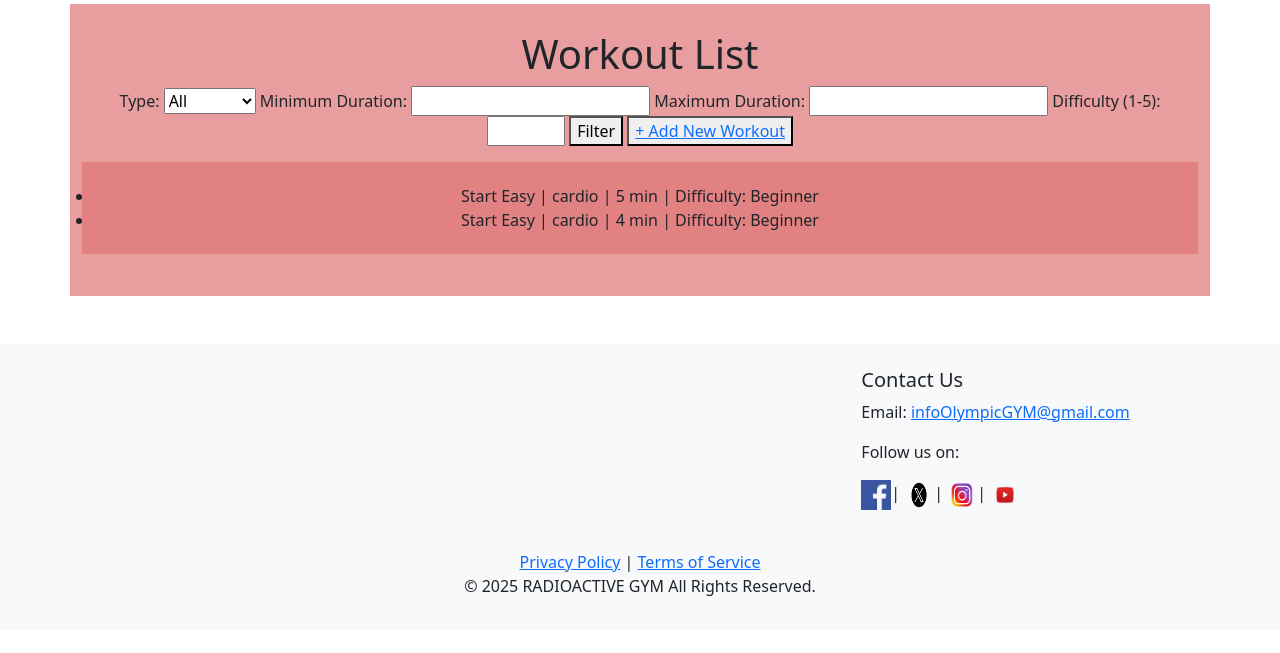
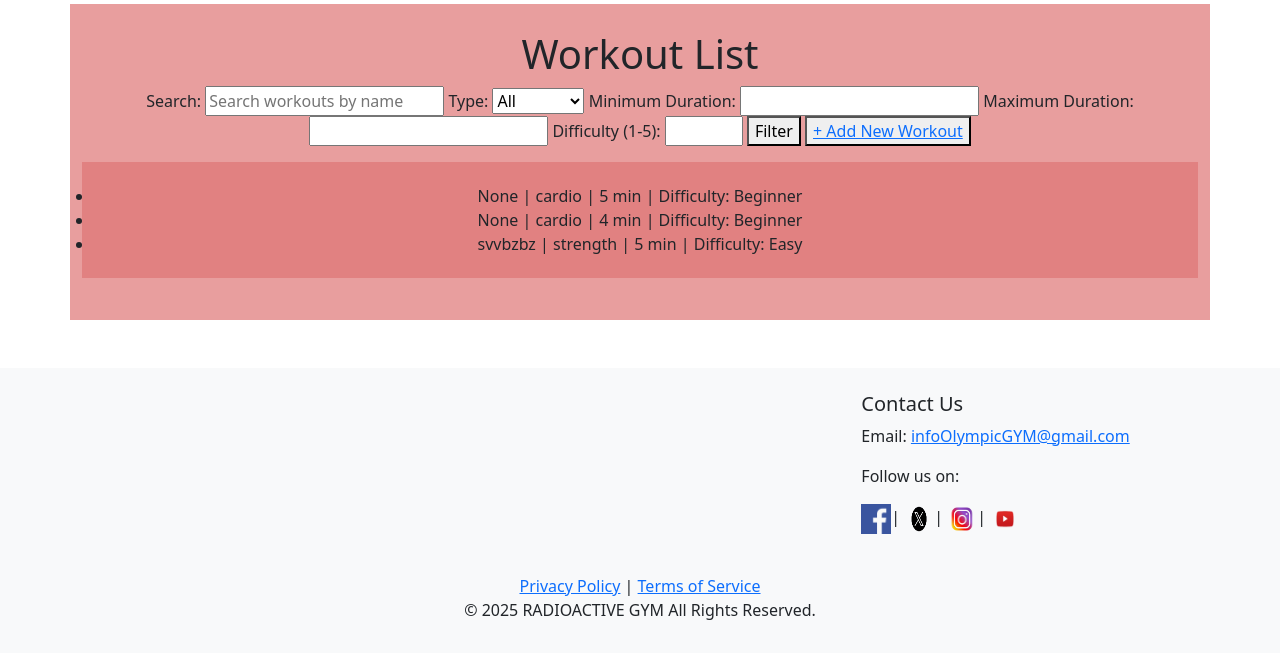
Before and after one commit to SpanoudisAP/Olympic-Gym, a Django app: page /workout/workout_list/ in a window 1280 px wide. Shown: the part 66-719 px from the top of the page. Run offline with Django 5.2, Linux system fonts and the light colour scheme; data comes from the database, SQL or seed files in the repository; some libraries are stand-ins or nearby versions.

Commit message:
workout search option

```diff
--- a/workout/forms.py
+++ b/workout/forms.py
@@ -4,10 +4,10 @@
 class WorkoutForm(forms.ModelForm):
     class Meta:
         model = Workout
-        fields = ['name', 'type', 'duration', 'difficulty']
+        fields = ['custom_name', 'type', 'duration', 'difficulty']
         widgets = {
             'type': forms.Select(attrs={'class': 'form-select'}),
-            'name': forms.TextInput(attrs={'class': 'form-control'}),
+            'custom_name': forms.TextInput(attrs={'class': 'form-control'}),
             'duration': forms.NumberInput(attrs={'class': 'form-control'}),
             'difficulty': forms.Select(attrs={'class': 'form-control'}),
         }
--- a/workout/models.py
+++ b/workout/models.py
@@ -5,7 +5,7 @@
 class Workout(models.Model):
 
     WORKOUT_TYPES = [
-
+        # Workout type
         ('cardio', 'Cardio'),
         ('strength', 'Strength'),
         ('flexibility', 'Flexibility'),
@@ -14,7 +14,7 @@
     ]
 
     DIFFICULTY_LEVELS = [
-
+        # Workout dif level
         (1, 'Beginner'),
         (2, 'Easy'),
         (3, 'Moderate'),
@@ -23,10 +23,10 @@
 
     ]
 
-    name = models.CharField(max_length=100)
-    type = models.CharField(max_length=20, choices=WORKOUT_TYPES)
-    duration = models.PositiveIntegerField(help_text="Duration in minutes")
-    difficulty = models.IntegerField(choices=DIFFICULTY_LEVELS)
+    custom_name = models.CharField(max_length=50, blank=True, null=True) # To add a Name for the workout
+    type = models.CharField(max_length=20, choices=WORKOUT_TYPES) # choose a type from the options
+    duration = models.PositiveIntegerField(help_text="Duration in minutes") #Duration of the workout
+    difficulty = models.IntegerField(choices=DIFFICULTY_LEVELS) # Difficulty level
 
 
     def __str__(self):
--- a/workout/templates/workout/workout_list.html
+++ b/workout/templates/workout/workout_list.html
@@ -13,6 +13,10 @@
     <div class="container text-center">
         <h1>Workout List</h1>
         <form method="get">
+
+            <label>Search:</label>
+            <input type="text" name="s" placeholder="Search workouts by name">
+
             <label>Type:</label>
             <select name="type">
                 <option value="">All</option>
@@ -38,10 +42,10 @@
         <ul class="container text-center">
             {% for workout in workout %}
                 <li>
-                    {{ workout.name }} | {{ workout.type }} | {{ workout.duration }} min | Difficulty: {{ workout.get_difficulty_display }}
+                    {{ workout.custom_name }} | {{ workout.type }} | {{ workout.duration }} min | Difficulty: {{ workout.get_difficulty_display }}
                 </li>
             {% empty %}
-                <li>There is no workout found.</li>
+                <li> There is no workout found.</li>
             {% endfor %}
         </ul>
     </div>
--- a/workout/views.py
+++ b/workout/views.py
@@ -4,6 +4,7 @@
 from django.contrib import messages
 from .forms import WorkoutForm
 from .models import Workout
+from django.db.models import Q
 
 # Create your views here.
 
@@ -20,16 +21,19 @@
     return render(request, 'workout/workout.html')
 
 #Here starts a workout filtering
-@cache_control(no_cache=True, must_revalidate=True, no_store=True)
+
 def workout_list(request):
     workout = Workout.objects.all()
 
     # Filtering
+    query = request.GET.get('s')
     workout_type = request.GET.get('type')
     min_duration = request.GET.get('min_duration')
     max_duration = request.GET.get('max_duration')
     difficulty = request.GET.get('difficulty')
 
+    if query:
+        workout = workout.filter( Q(custom_name__icontains=query))
     if workout_type:
         workout = workout.filter(type=workout_type)
     if min_duration:
@@ -40,6 +44,9 @@
         workout = workout.filter(difficulty=difficulty)
 
     return render(request, 'workout/workout_list.html', {'workout': workout})
+
+
+
 
 # Here starts the form for the workout
 @cache_control(no_cache=True, must_revalidate=True, no_store=True)
```
Also changed, not shown: db.sqlite3, workout/migrations/0003_workout_custom_name_alter_workout_name.py (added), workout/migrations/0004_remove_workout_name.py (added).
